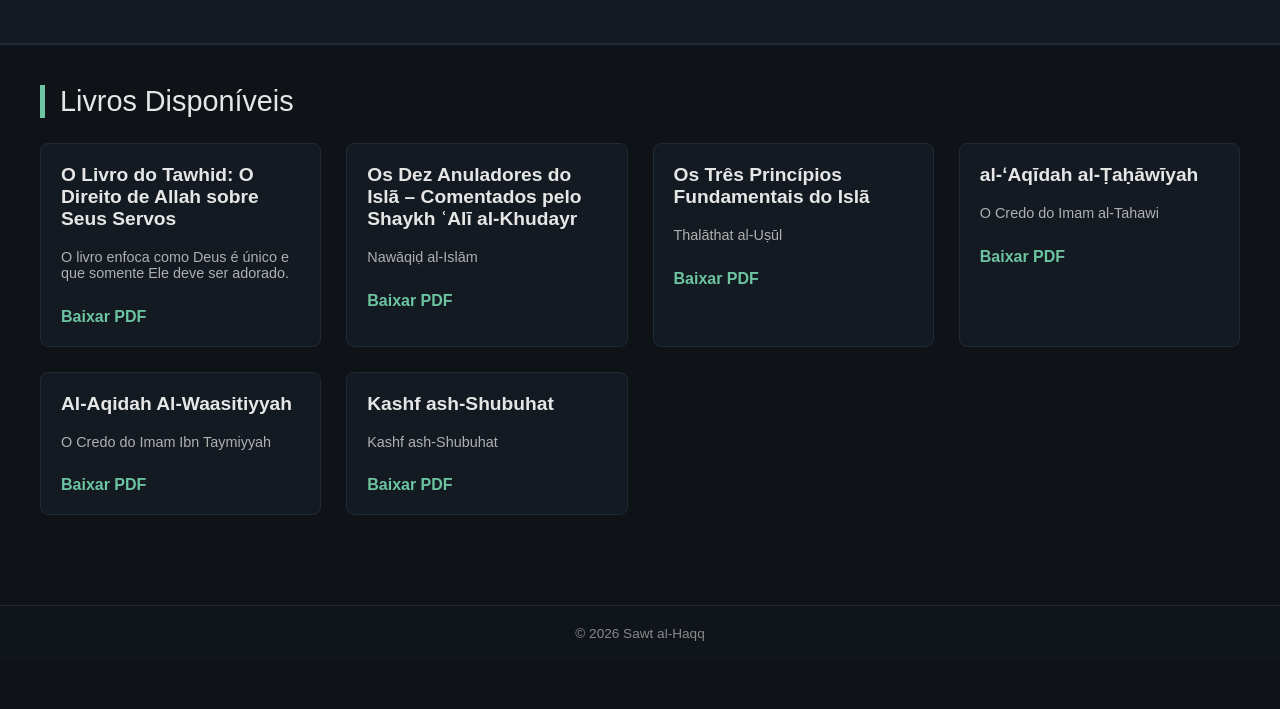
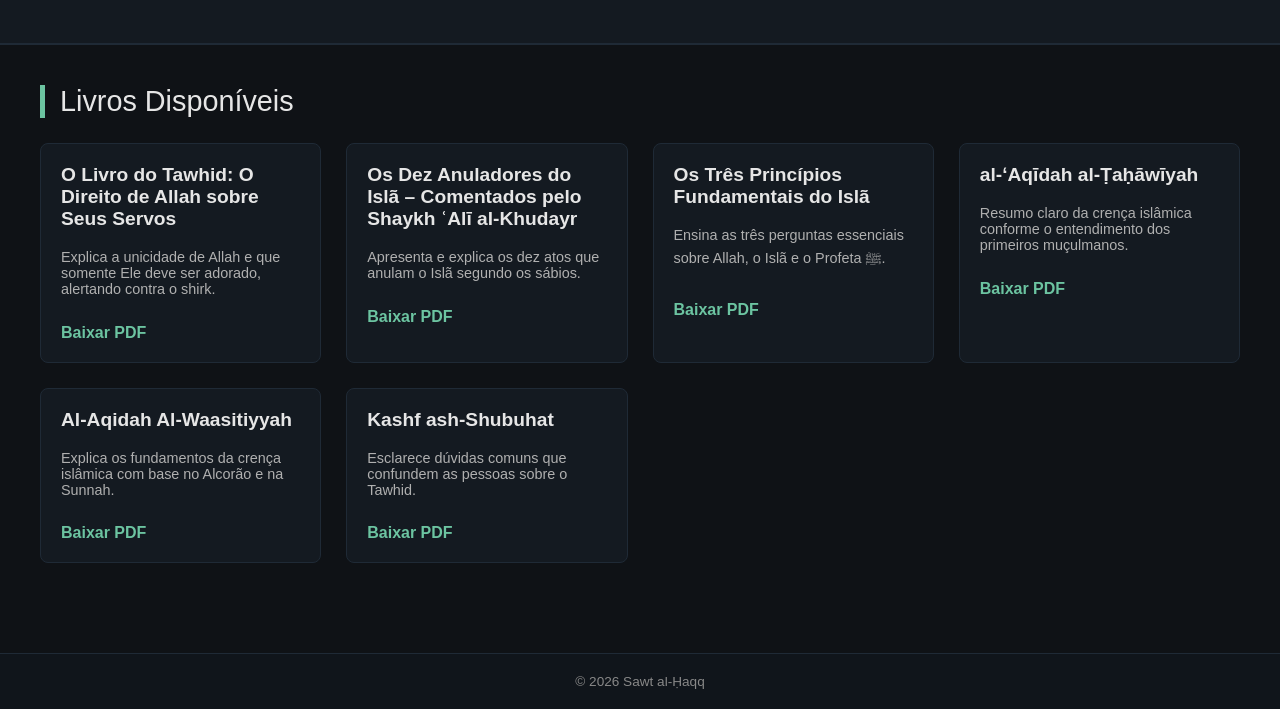
Before and after one commit to FilhosDoIslam/filhosdoislam.github.io, a plain HTML site: page index.html in a window 1280 px wide. Shown: the part 109-818 px from the top of the page. Drawn offline with Linux system fonts and the light colour scheme.

Commit message:
Update index.html

```diff
--- a/index.html
+++ b/index.html
@@ -2,8 +2,8 @@
 <html lang="pt-BR">
 <head>
     <meta charset="UTF-8">
-    <title>Sawt al-Haqq | Biblioteca Online</title>
-	<meta property="og:title" content="Abna Islam — Biblioteca Islâmica">
+	<title>Sawt al-Ḥaqq | Biblioteca Islâmica</title>
+	<meta property="og:title" content="Sawt al-Ḥaqq — Biblioteca Islâmica">
 	<meta property="og:description" content="Biblioteca islâmica online para download gratuito de livros em PDF.">
     <meta name="viewport" content="width=device-width, initial-scale=1.0">
 
@@ -109,37 +109,37 @@
 
 <div class="book">
     <h3>O Livro do Tawhid: O Direito de Allah sobre Seus Servos</h3>
-            <p>O livro enfoca como Deus é único e que somente Ele deve ser adorado.</p>
+    <p>Explica a unicidade de Allah e que somente Ele deve ser adorado, alertando contra o shirk.</p>
     <a href="kutub/kitab-al-tahwid.pdf" download>Baixar PDF</a>
 </div>
 
 <div class="book">
     <h3>Os Dez Anuladores do Islã – Comentados pelo Shaykh ʿAlī al-Khudayr</h3>
-            <p>Nawāqiḍ al-Islām</p>
+    <p>Apresenta e explica os dez atos que anulam o Islã segundo os sábios.</p>
     <a href="kutub/dez-anuladores.pdf" download>Baixar PDF</a>
 </div>
 
 <div class="book">
     <h3>Os Três Princípios Fundamentais do Islã</h3>
-            <p>Thalāthat al-Uṣūl</p>
+    <p>Ensina as três perguntas essenciais sobre Allah, o Islã e o Profeta ﷺ.</p>
     <a href="kutub/tres-principios.pdf" download>Baixar PDF</a>
 </div>
 
 <div class="book">
     <h3>al-ʻAqīdah al-Ṭaḥāwīyah</h3>
-            <p>O Credo do Imam al-Tahawi</p>
+    <p>Resumo claro da crença islâmica conforme o entendimento dos primeiros muçulmanos.</p>
     <a href="kutub/tahawiyyah.pdf" download>Baixar PDF</a>
 </div>
 
 <div class="book">
     <h3>Al-Aqidah Al-Waasitiyyah</h3>
-            <p>O Credo do Imam Ibn Taymiyyah</p>
+    <p>Explica os fundamentos da crença islâmica com base no Alcorão e na Sunnah.</p>
     <a href="kutub/wasitiyyah.pdf" download>Baixar PDF</a>
 </div>
 
 <div class="book">
     <h3>Kashf ash-Shubuhat</h3>
-            <p>Kashf ash-Shubuhat</p>
+    <p>Esclarece dúvidas comuns que confundem as pessoas sobre o Tawhid.</p>
     <a href="kutub/kashf-ash-shubuhat.pdf" download>Baixar PDF</a>
 </div>
 
@@ -148,7 +148,7 @@
 </main>
 
 <footer>
-    © 2026 Sawt al-Haqq
+    © 2026 Sawt al-Ḥaqq
 </footer>
 
 </body>
```
Lines whose indentation alone changed are shown as unchanged.
